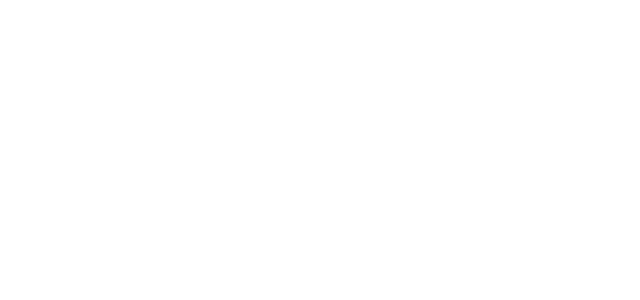
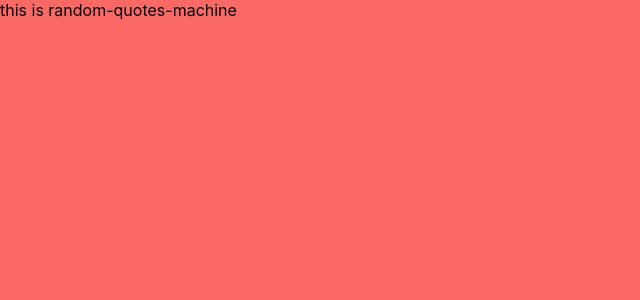
Before and after one commit to mmyeon/random-quotes, a React (Create React App) app: page / in a window 1280 px wide. Shown: the top 300 px of the page, without its empty margins (0-640 px from the left). Built offline with nearby package versions, Linux system fonts and the light colour scheme.

Commit message:
최상위 컴포넌트 생성 및 배경컬러 적용

```diff
--- a/src/App.js
+++ b/src/App.js
@@ -1,23 +1,11 @@
 import React from "react";
+import RandomQuote from "./components/RandomQuote";
 import "./App.css";
 
 function App() {
   return (
-    <div className="App">
-      {/* <header className="App-header">
-        <img src={logo} className="App-logo" alt="logo" />
-        <p>
-          Edit <code>src/App.js</code> and save to reload.
-        </p>
-        <a
-          className="App-link"
-          href="https://reactjs.org"
-          target="_blank"
-          rel="noopener noreferrer"
-        >
-          Learn React
-        </a>
-      </header> */}
+    <div className="app">
+      <RandomQuote />
     </div>
   );
 }
--- /dev/null
+++ b/src/components/RandomQuote.js
@@ -0,0 +1,8 @@
+import React from "react";
+import "./style/RandomQuote.css";
+
+const RandomQuote = () => {
+  return <div className="random-quote">this is random-quotes-machine</div>;
+};
+
+export default RandomQuote;
--- /dev/null
+++ b/src/components/style/RandomQuote.css
@@ -0,0 +1,5 @@
+.random-quote {
+  width: 100%;
+  height: 100vh;
+  background: #fb6964;
+}
```
